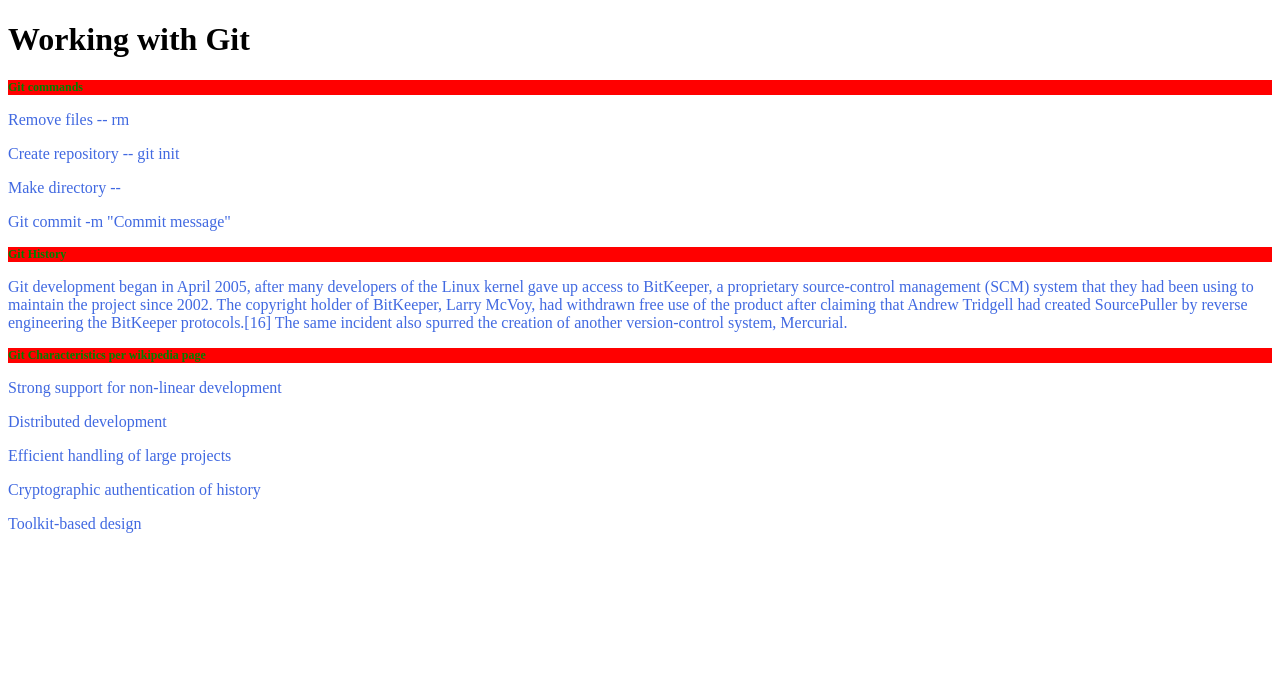
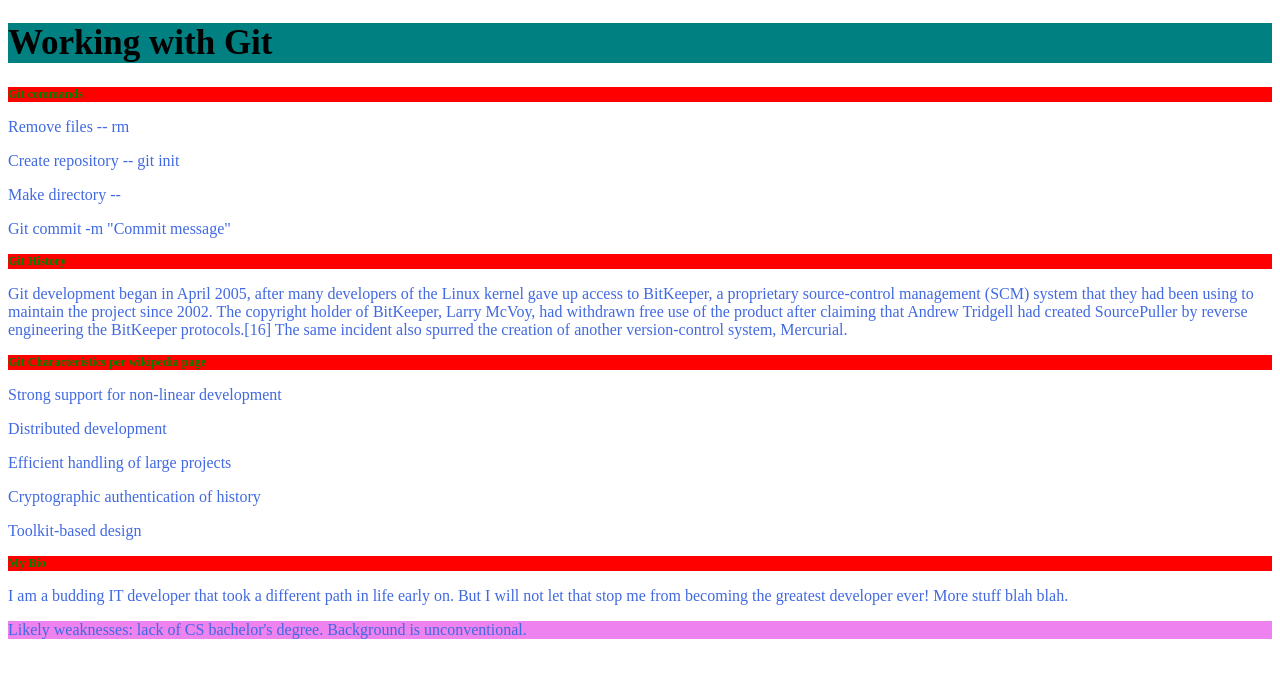
Before and after one commit to Simon2JohnDoe/practice00, a plain HTML site: page index.html in a window 1280 px wide. Drawn offline with Linux system fonts and the light colour scheme.

Commit message:
font and backgound changes

```diff
--- a/index.html
+++ b/index.html
@@ -31,6 +31,14 @@
     <p>Cryptographic authentication of history</p>
     <p>Toolkit-based design</p>
 
+    <h2>My Bio</h2>
+
+    <p>I am a budding IT developer that took a different path in life early on.  But I will not let
+        that stop me from becoming the greatest developer ever!  More stuff blah blah.
+    </p>
+
+    <p class="weaknesses">Likely weaknesses: lack of CS bachelor's degree.  Background is unconventional.</p>
+
 </body>
 
 
--- a/styles.css
+++ b/styles.css
@@ -9,5 +9,15 @@
 
 p{
     color: royalblue;
+    font-family: 'Times New Roman', Times, serif;
+}
 
+h1 {
+    background-color: teal;
+    font-size: 35px;
 }
+
+.weaknesses {
+
+    background-color: violet;
+}
```
